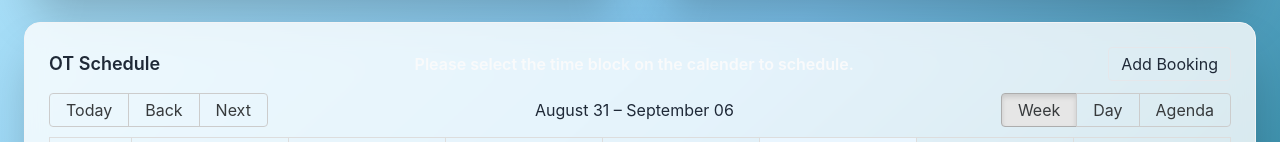
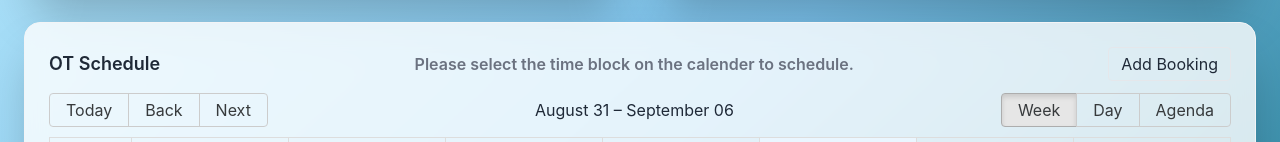
Before and after one commit to Aditi0128/operation-sch, a React (Create React App) app: page /Admin in a window 1280 px wide. Shown: the part 416-558 px from the top of the page. Built offline with nearby package versions, Linux system fonts and the light colour scheme; no server answers; the database is empty; sample sign-in values are in the browser's storage.

Commit message:
Update OTScheduler.jsx

```diff
--- a/src/modules/OTScheduler.jsx
+++ b/src/modules/OTScheduler.jsx
@@ -102,7 +102,7 @@ export default function OTScheduler({ role = "receptionist" }) {
     <div className="scheduler-inner">
       <div className="flex justify-between items-center mb-3">
         <h3 className="text-lg font-semibold">OT Schedule</h3>
-        <h4 className="text-gray-50 font-semibold "> Please select the time block on the calender to schedule.</h4>
+        <h4 className="text-gray-500 font-semibold "> Please select the time block on the calender to schedule.</h4>
         {role !== "doctor" && (
           <button
             className="px-3 py-1 border rounded"
```
